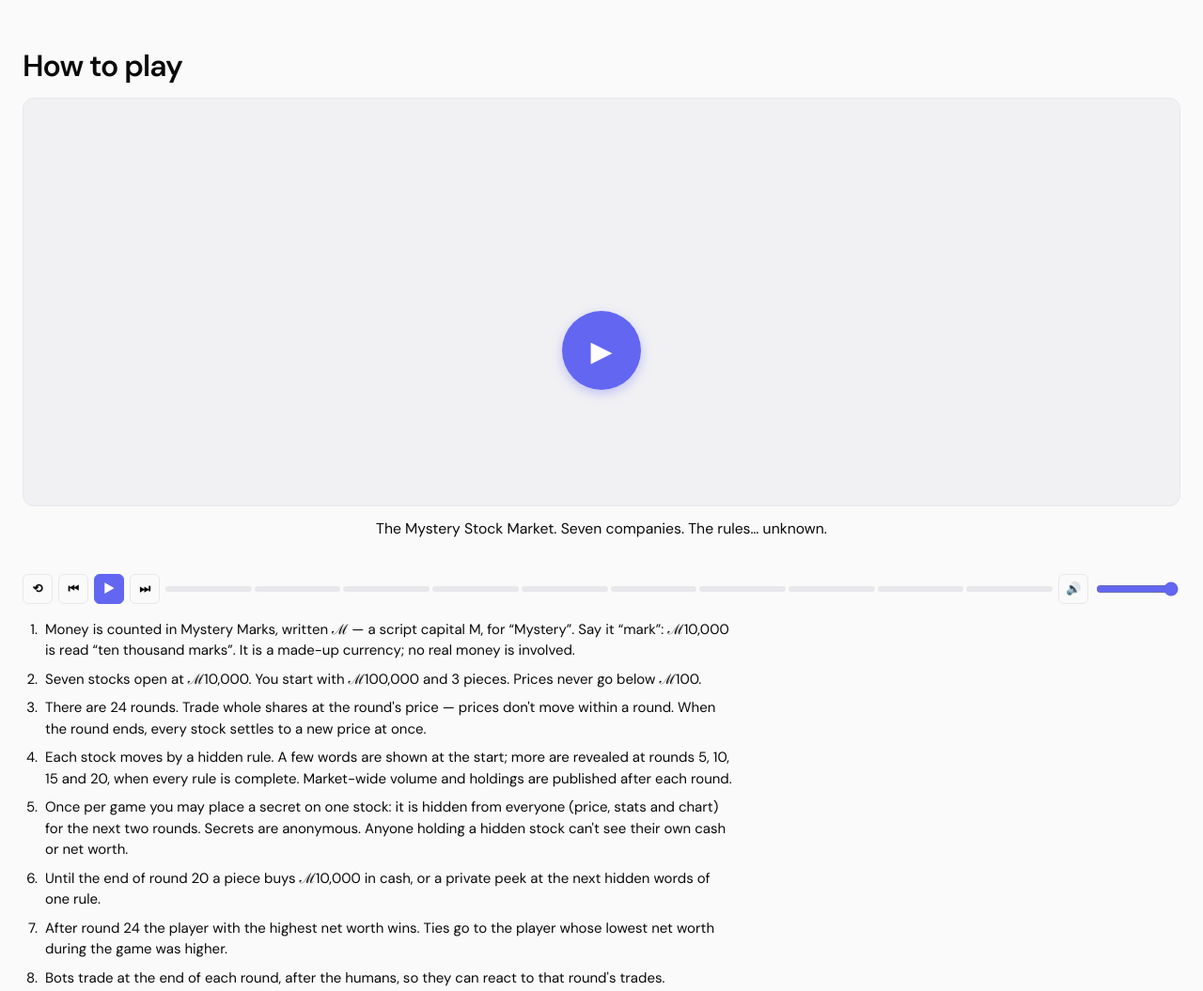
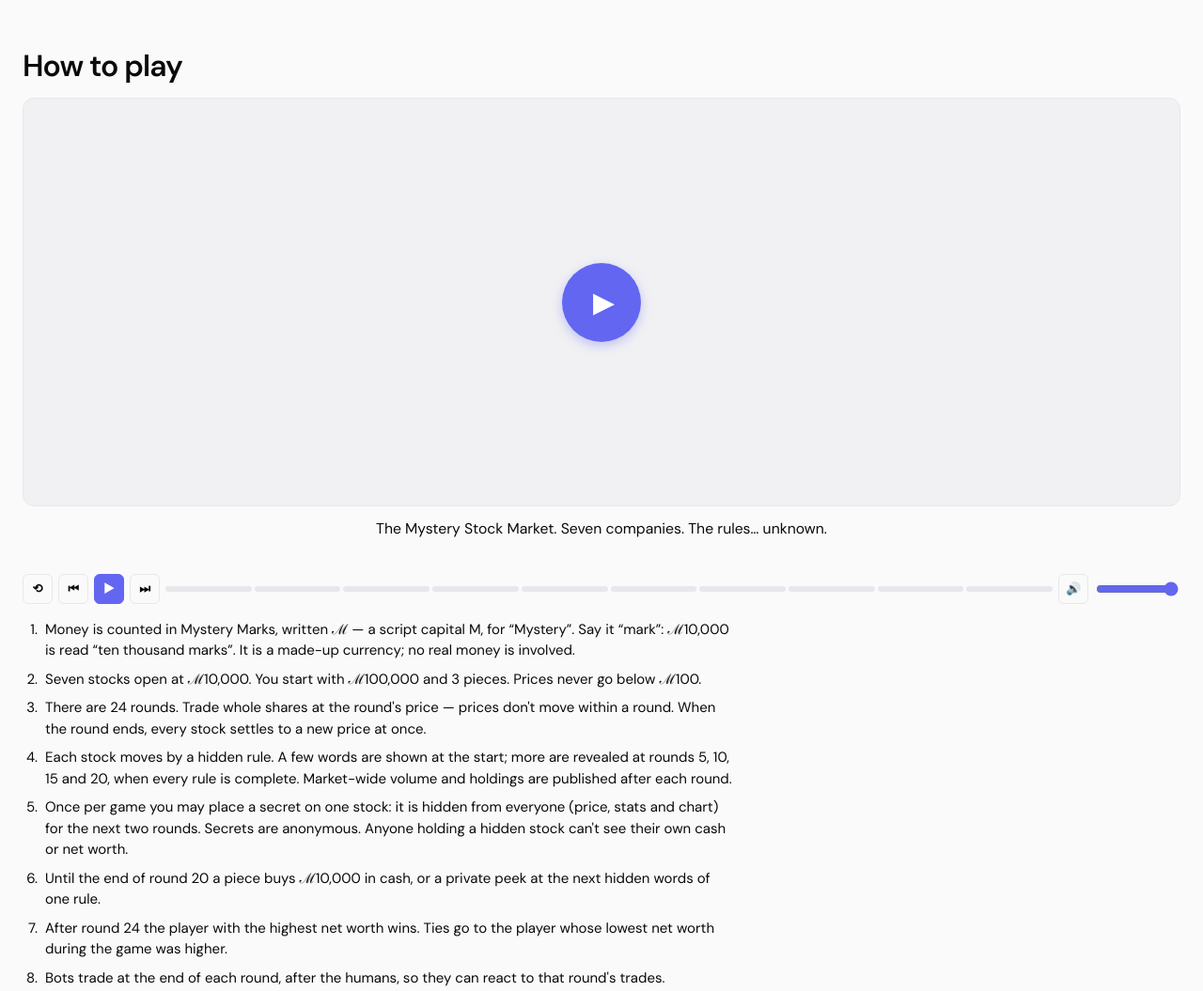
Before and after one commit to aronbodogai/mystery-stock-market, a React app: page / in a window 1280 px wide. Shown: the part 841-1896 px from the top of the page at 94% size. Built offline with nearby package versions, Linux system fonts and the light colour scheme; a web font is replaced by a local one.

Commit message:
Centre the explainer's big play button on the video
It was centred on the whole player (video, caption and controls), so
it sat below the middle of the picture.

Co-Authored-By: Claude Opus 5.5 <noreply@anthropic.com>

```diff
--- a/src/client/components/Explainer.tsx
+++ b/src/client/components/Explainer.tsx
@@ -296,15 +296,16 @@ export function Explainer({
     <div className={`ex${tv ? " ex-tv" : ""}${playing ? "" : " ex-paused"}`}>
       <div className="ex-stage" key={`${idx}-${run}`}>
         <Scene id={SCENES[idx]!} p={started ? p : 0} />
+        {/* Inside the stage so it sits in the middle of the picture, not of the whole player. */}
+        {!started && (
+          <button className="ex-bigplay" onClick={() => goTo(0)} aria-label={t("ex.play")}>
+            ▶
+          </button>
+        )}
       </div>
       <p className="ex-caption" aria-live="polite">
         {text}
       </p>
-      {!started && (
-        <button className="ex-bigplay" onClick={() => goTo(0)} aria-label={t("ex.play")}>
-          ▶
-        </button>
-      )}
       {ended && (
         <div className="ex-overlay">
           <span>{t("ex.ended")}</span>
--- a/src/client/styles.css
+++ b/src/client/styles.css
@@ -1494,8 +1494,11 @@ label.field {
   background: var(--primary);
   color: #fff;
   font-size: 30px;
+  /* The ▶ glyph's weight sits left of its box; nudge it to look centred. */
+  padding: 0 0 0 5px;
   cursor: pointer;
   box-shadow: var(--primary-glow);
+  z-index: 1;
 }
 .ex-overlay {
   position: absolute;
```
